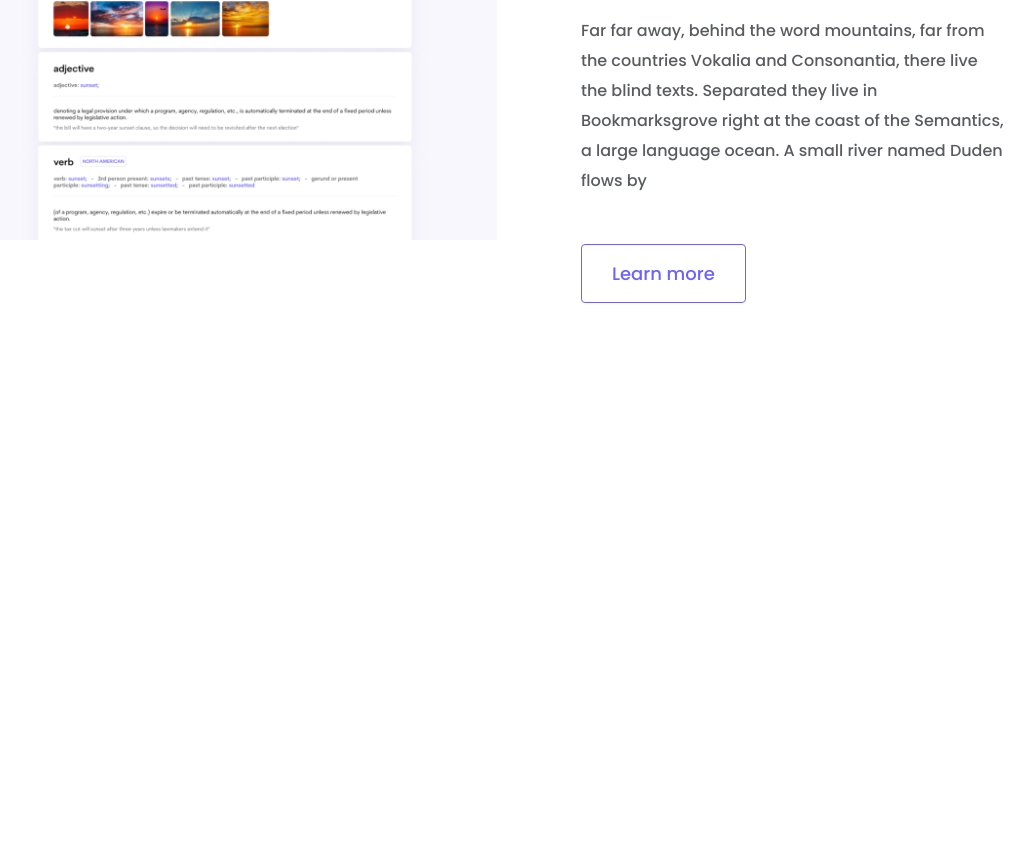
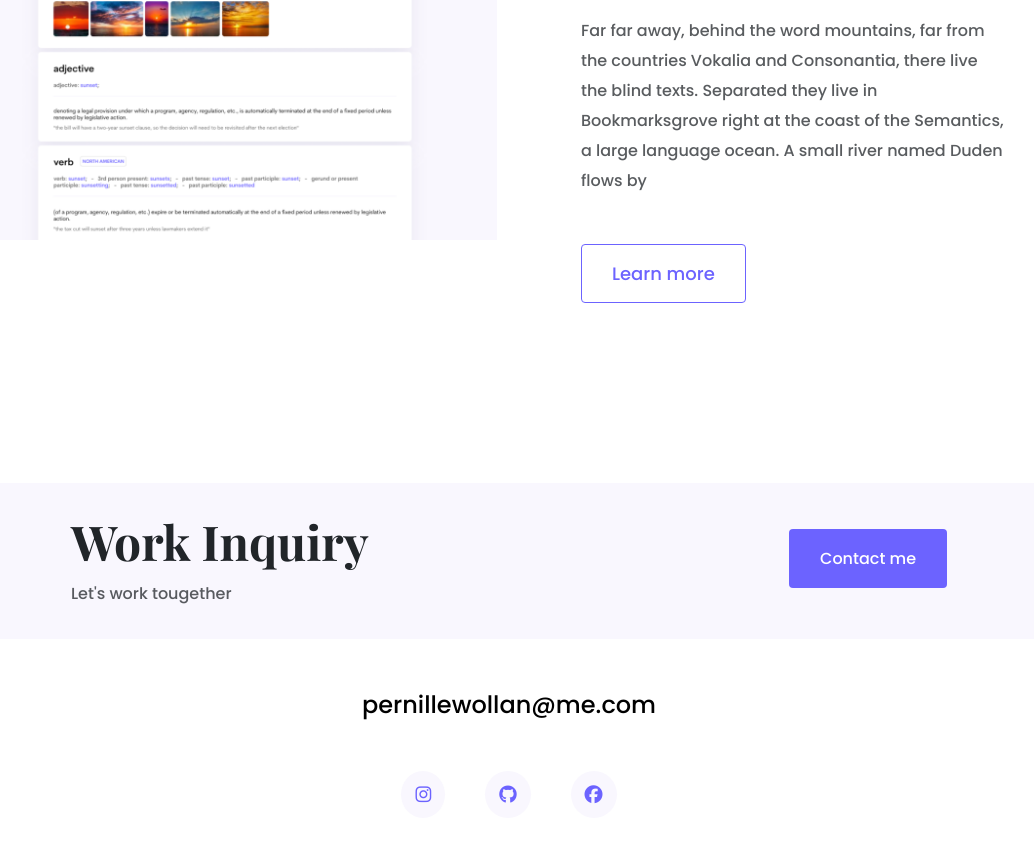
Before and after one commit to pernillewm/portfolio-project, a plain HTML site: page index.html in a window 1280 px wide. Shown: the part 2635-3477 px from the top of the page, without its empty margins (131-1165 px from the left). Before the commit the page ends 3058 px from the top, so only its background shows below. Drawn offline with nearby package versions, Linux system fonts and the light colour scheme.

Commit message:
Created the footer on index.html

```diff
--- a/index.html
+++ b/index.html
@@ -117,6 +117,35 @@
           </div>
         </div>
       </div>
+      <footer>
+        <div
+          class="contact-box d-flex justify-content-between mb-5 d-none d-md-flex"
+        >
+          <div>
+            <h4>Work Inquiry</h4>
+            <p class="text-muted">Let's work tougether</p>
+          </div>
+          <div>
+            <a href="" class="btn btn-branding mt-3">Contact me</a>
+          </div>
+        </div>
+        <div class="d-flex justify-content-center mb-5">
+          <a href="mailto:pernillewollan@me.com" class="email-link"
+            >pernillewollan@me.com
+          </a>
+        </div>
+        <div class="social-links d-flex justify-content-center">
+          <a href="https://instagram.com/pernilleew"
+            ><i class="fa-brands fa-instagram"></i
+          ></a>
+          <a href="https://github.com/pernillewm"
+            ><i class="fa-brands fa-github"></i
+          ></a>
+          <a href="https://www.facebook.com/pernille.wollan"
+            ><i class="fa-brands fa-facebook"></i
+          ></a>
+        </div>
+      </footer>
     </div>
   </body>
 </html>
--- a/styles/portfolio.css
+++ b/styles/portfolio.css
@@ -29,6 +29,10 @@ h1 {
 
 h2 {
   font-size: 64px;
+}
+
+h4 {
+  font-size: 48px;
 }
 
 p {
@@ -140,6 +144,46 @@ nav li.active a {
   color: var(--branding-color);
 }
 
+footer {
+  margin: 60px 0;
+}
+
+footer .contact-box {
+  background: var(--secondary-color);
+  padding: 30px 120px;
+  border-radius: 10px;
+}
+
+footer .contact-box p {
+  margin: 0;
+}
+
+footer .email-link {
+  text-decoration: none;
+  color: black;
+  font-size: 24px;
+  text-align: center;
+}
+
+footer .email-link:hover {
+  color: var(--branding-color);
+}
+
+footer .social-links a {
+  margin: 0 20px;
+  color: var(--branding-color);
+  background: var(--secondary-color);
+  padding: 10px 14px;
+  font-size: 18px;
+  border-radius: 50%;
+  transition: all 100ms ease-in-out;
+}
+
+footer .social-links a:hover {
+  color: white;
+  background: var(--branding-color);
+}
+
 @media (max-width: 960px) {
   h1 {
     font-size: 44px;
@@ -148,6 +192,10 @@ nav li.active a {
 
   h2 {
     font-size: 44px;
+  }
+
+  h4 {
+    font-size: 26px;
   }
 
   .hero {
```
